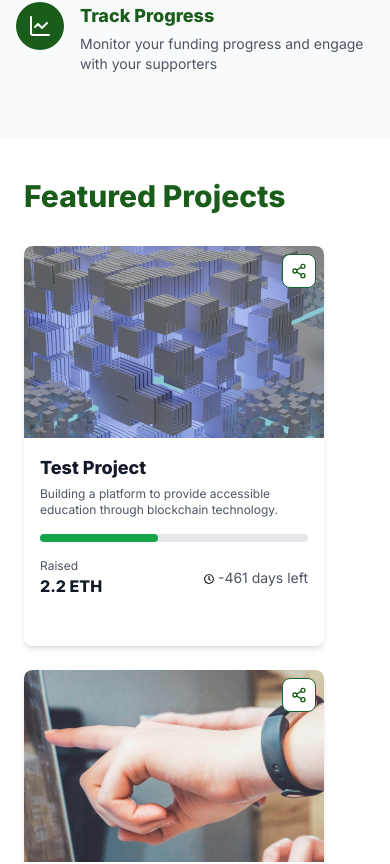
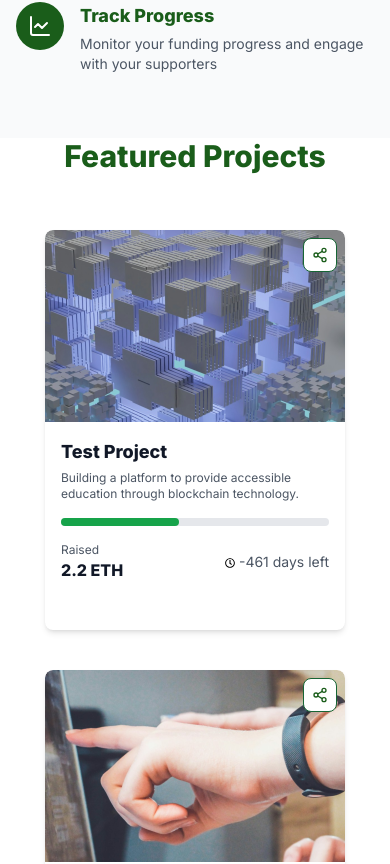
Before and after one commit to alexohre/crowdchain, a Next.js app: page / in a window 390 px wide. Shown: the part 1269-2133 px from the top of the page. Built offline with nearby package versions, Linux system fonts and the light colour scheme.

Commit message:
feat: update FeaturedCampaign component for dynamic routing
- Wrapped CampaignCard components in a Link for dynamic routing to campaign details.
- Adjusted layout to improve responsiveness with updated grid classes.
- Enhanced section styling for better alignment and presentation.

```diff
--- a/app/components/FeaturedCampaign.tsx
+++ b/app/components/FeaturedCampaign.tsx
@@ -1,16 +1,19 @@
 import { campaigns } from "../data/campaign";
 import CampaignCard from "./CampaignCard";
 import { calculateDaysLeft } from "../utils/slugify";
+import Link from "next/link";
 
 export default function FeaturedProjects() {
   const featuredCampaigns = campaigns.slice(0, 3);
   return (
-    <section className="w-full px-6 md:px-9 lg:px-16 max-w-7xl mx-auto mt-10">
+    <section className="max-w-7xl flex flex-col justify-center items-center mx-auto">
       <h2 className="text-3xl font-bold mb-8 text-[#1A5D1A] md:text-[#000000]">
         Featured Projects
       </h2>
-      <div className="grid grid-cols-1 md:grid-cols-2 lg:grid-cols-3 gap-6">
+      {/* <div className="grid grid-cols-1 md:grid-cols-2 lg:grid-cols-3 gap-6"> */}
+      <div className="grid grid-cols-1 sm:grid-cols-2 md:grid-cols-3 gap-10 mt-6">
         {featuredCampaigns.map((campaign) => (
+          <Link href={`/campaigns/${campaign.slug}`} key={campaign.id}>
             <CampaignCard
               key={campaign.id}
               id={campaign.id}
@@ -18,11 +21,14 @@ export default function FeaturedProjects() {
               description={campaign.description || "No description available"}
               image={campaign.image}
               raisedAmount={campaign.raised.toString()}
-            daysLeft={campaign.endDate ? calculateDaysLeft(campaign.endDate) : 0}
+              daysLeft={
+                campaign.endDate ? calculateDaysLeft(campaign.endDate) : 0
+              }
               progress={Math.round((campaign.raised / campaign.goal) * 100)}
               status={campaign.status}
               slug={campaign.slug}
             />
+          </Link>
         ))}
       </div>
     </section>
```
Lines whose indentation alone changed are shown as unchanged.
